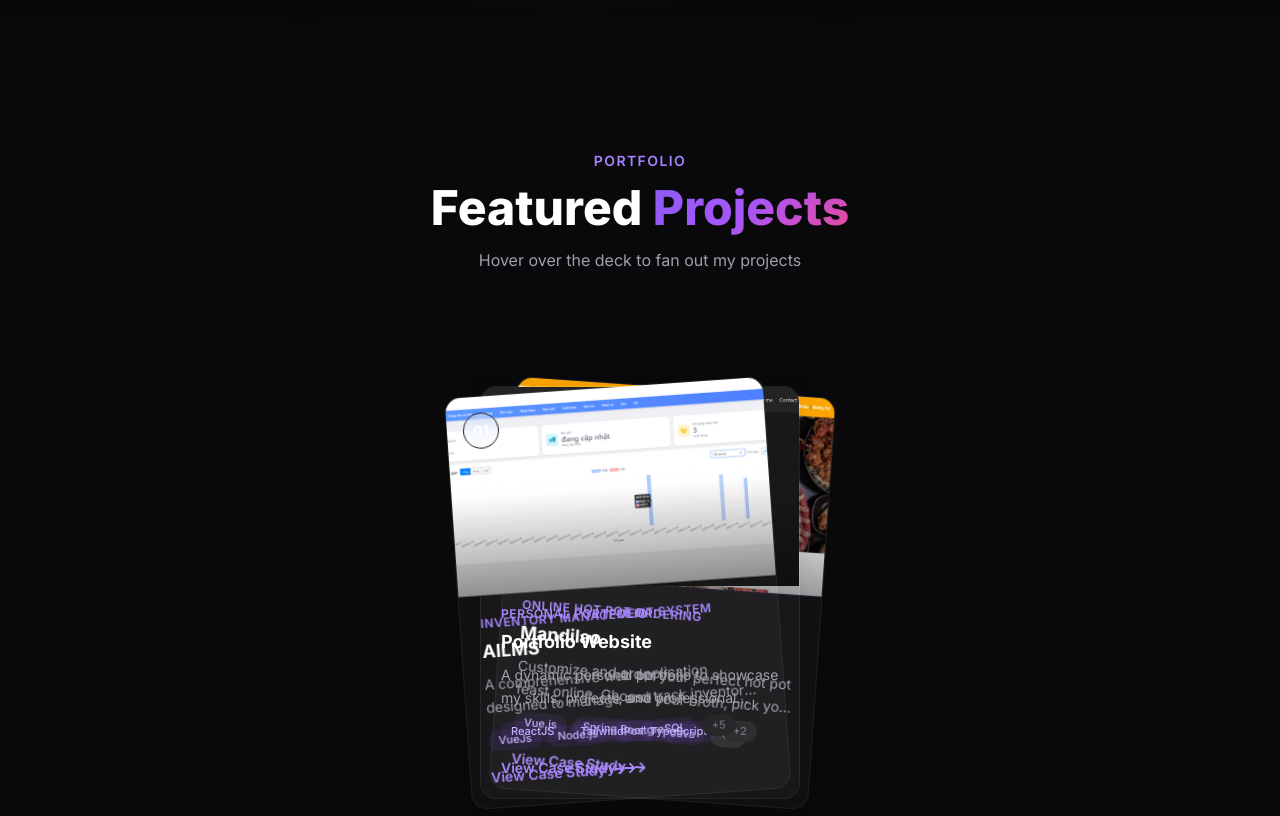
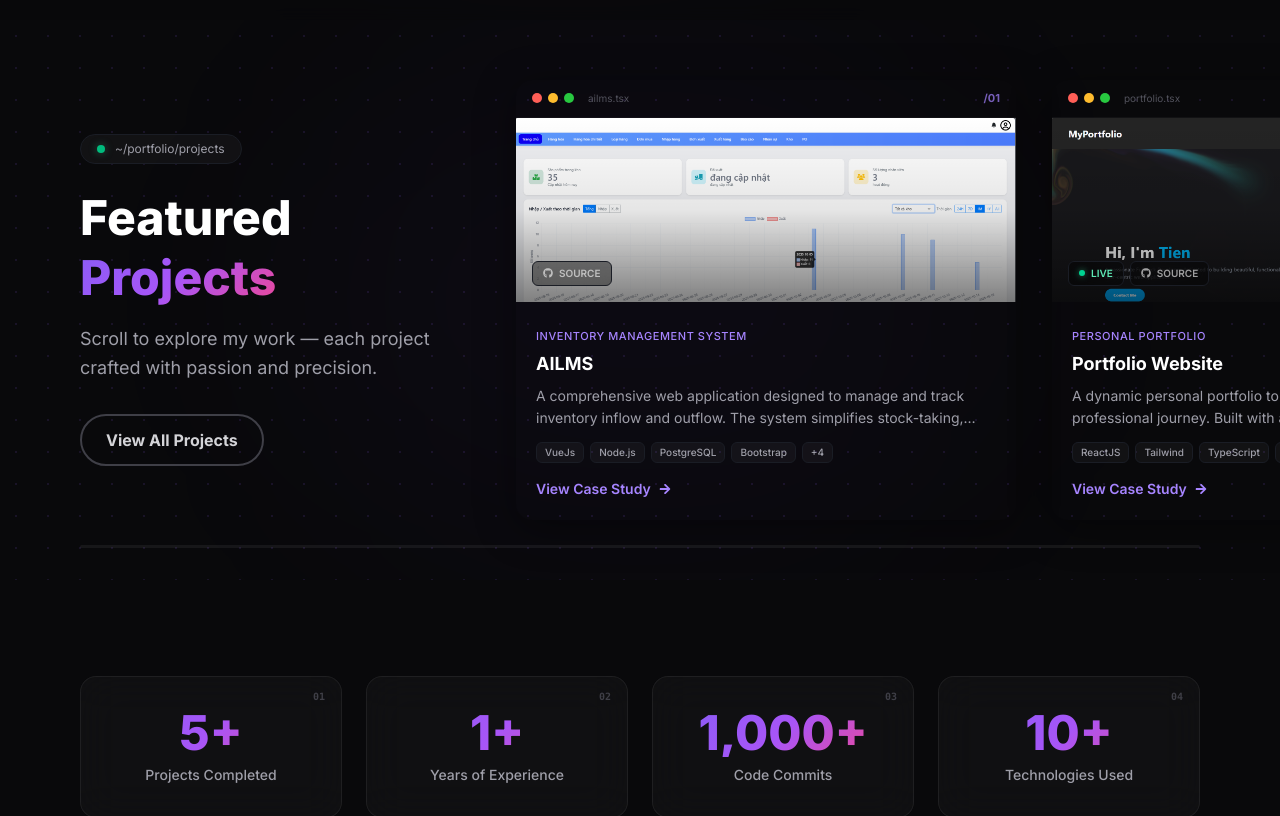
Before and after one commit to vippergod12/my-portfolio, a React (Vite) app: page / in a window 1280 px wide. Shown: the part 862-1678 px from the top of the page. Built offline with nearby package versions, Linux system fonts and the light colour scheme.

Commit message:
feat: feature projects

```diff
--- a/src/components/home/FeatureProjects.tsx
+++ b/src/components/home/FeatureProjects.tsx
@@ -1,151 +1,194 @@
-import React, { useState } from 'react';
-import { FaArrowRight } from 'react-icons/fa';
+import React, { useEffect, useRef } from 'react';
+import { FaArrowRight, FaGithub } from 'react-icons/fa';
 import { Link } from 'react-router-dom';
 import PROJECTS_DATA, { type ProjectData } from '../../data/projects';
 
-const CARD_W = 320;
+const LERP = 0.12;
 
-const ProjectCard: React.FC<{ project: ProjectData; index: number }> = ({ project, index }) => (
-  <div className="glass-card rounded-2xl overflow-hidden h-full flex flex-col select-none">
-    <div className="relative aspect-[16/10] overflow-hidden shrink-0">
+const ProjectCard: React.FC<{ project: ProjectData; index: number }> = ({
+  project,
+  index,
+}) => (
+  <div className="deck-card rounded-2xl overflow-hidden h-full flex flex-col shadow-[0_8px_40px_rgba(0,0,0,0.08)] dark:shadow-[0_8px_40px_rgba(0,0,0,0.4)] transition-shadow duration-500 group-hover:shadow-[0_16px_50px_rgba(139,92,246,0.12),0_8px_30px_rgba(0,0,0,0.1)] dark:group-hover:shadow-[0_16px_50px_rgba(139,92,246,0.2),0_8px_30px_rgba(0,0,0,0.5)]">
+    <div className="flex items-center gap-1.5 px-4 py-2.5 border-b border-zinc-200/30 dark:border-white/[0.04] shrink-0">
+      <span className="w-2.5 h-2.5 rounded-full bg-[#ff5f57]" />
+      <span className="w-2.5 h-2.5 rounded-full bg-[#febc2e]" />
+      <span className="w-2.5 h-2.5 rounded-full bg-[#28c840]" />
+      <span className="ml-2 font-code text-[10px] text-zinc-400 dark:text-zinc-600">
+        {project.slug}.tsx
+      </span>
+      <span className="ml-auto font-code text-[11px] font-bold text-violet-500/70 dark:text-violet-400/70">
+        /{String(index + 1).padStart(2, '0')}
+      </span>
+    </div>
+
+    <div className="relative aspect-[16/9] md:aspect-auto md:flex-1 md:min-h-0 overflow-hidden">
       <img
         src={project.imageUrl}
         alt={project.title}
-        className="w-full h-full object-cover object-top"
+        className="absolute inset-0 w-full h-full object-cover object-top transition-transform duration-700 group-hover:scale-[1.03]"
       />
-      <div className="absolute inset-0 bg-gradient-to-t from-black/40 via-transparent to-transparent" />
-      <span className="absolute top-4 left-4 inline-flex items-center justify-center w-9 h-9 rounded-full bg-white/15 backdrop-blur-md text-white font-display font-bold text-sm border border-white/20">
-        {String(index + 1).padStart(2, '0')}
+      <div className="absolute inset-0 bg-gradient-to-t from-black/50 via-black/10 to-transparent" />
+
+      <div className="absolute bottom-4 left-4 flex gap-1.5">
+        {project.liveUrl && (
+          <span className="flex items-center gap-1.5 text-[10px] font-code font-semibold uppercase text-emerald-300 bg-black/40 backdrop-blur-md px-2.5 py-1 rounded-md border border-white/10">
+            <span className="w-1.5 h-1.5 rounded-full bg-emerald-400 shadow-[0_0_6px_rgba(52,211,153,0.6)]" />
+            Live
           </span>
+        )}
+        {project.githubUrl && (
+          <span className="flex items-center gap-1.5 text-[10px] font-code font-semibold uppercase text-white/60 bg-black/40 backdrop-blur-md px-2.5 py-1 rounded-md border border-white/10">
+            <FaGithub className="text-[10px]" />
+            Source
+          </span>
+        )}
       </div>
-    <div className="p-5 flex flex-col flex-1">
-      <span className="text-xs font-semibold uppercase tracking-wider text-violet-600 dark:text-violet-400">
+    </div>
+
+    <div className="p-5 shrink-0">
+      <span className="font-code text-[11px] text-violet-500 dark:text-violet-400 font-medium tracking-wider uppercase">
         {project.subtitle}
       </span>
-      <h3 className="mt-1.5 text-lg font-display font-bold text-zinc-900 dark:text-white">
+      <h3 className="mt-1.5 text-lg font-display font-bold text-zinc-900 dark:text-white leading-snug group-hover:text-violet-600 dark:group-hover:text-violet-400 transition-colors duration-300">
         {project.title}
       </h3>
-      <p className="mt-2 text-sm text-zinc-600 dark:text-zinc-400 line-clamp-2 leading-relaxed flex-1">
+      <p className="mt-2 text-sm text-zinc-500 dark:text-zinc-400 leading-relaxed line-clamp-2">
         {project.description}
       </p>
       <div className="mt-3 flex flex-wrap gap-1.5">
-        {project.technologies.slice(0, 3).map((tag) => (
+        {project.technologies.slice(0, 4).map((tag) => (
           <span
             key={tag}
-            className="rounded-full bg-violet-50 dark:bg-violet-500/10 px-2.5 py-0.5 text-[11px] font-medium text-violet-700 dark:text-violet-300"
+            className="rounded-md bg-zinc-100/80 dark:bg-white/[0.04] px-2 py-0.5 text-[10px] font-code font-medium text-zinc-500 dark:text-zinc-400 border border-zinc-200/50 dark:border-white/[0.06]"
           >
             {tag}
           </span>
         ))}
-        {project.technologies.length > 3 && (
-          <span className="rounded-full bg-zinc-100 dark:bg-zinc-800 px-2.5 py-0.5 text-[11px] font-medium text-zinc-500">
-            +{project.technologies.length - 3}
+        {project.technologies.length > 4 && (
+          <span className="rounded-md bg-zinc-100/80 dark:bg-white/[0.04] px-2 py-0.5 text-[10px] font-code font-medium text-zinc-400 border border-zinc-200/50 dark:border-white/[0.06]">
+            +{project.technologies.length - 4}
           </span>
         )}
       </div>
-      <div className="mt-4 inline-flex items-center gap-2 text-sm font-semibold text-violet-600 dark:text-violet-400">
+      <div className="mt-4 inline-flex items-center gap-2 text-sm font-semibold text-violet-600 dark:text-violet-400 group-hover:gap-3 transition-all duration-300">
         View Case Study <FaArrowRight className="text-xs" />
       </div>
     </div>
   </div>
 );
 
+const DotGrid: React.FC = () => (
+  <>
+    <div
+      className="absolute inset-0 -z-10 opacity-[0.25] dark:opacity-[0.12]"
+      style={{
+        backgroundImage:
+          'radial-gradient(circle, currentColor 1px, transparent 1px)',
+        backgroundSize: '32px 32px',
+        color: '#8b5cf6',
+      }}
+    />
+    <div className="absolute top-1/2 left-1/2 -translate-x-1/2 -translate-y-1/2 w-[700px] h-[500px] bg-violet-500/[0.03] rounded-full blur-[120px] -z-10" />
+  </>
+);
+
 const FeaturedProjects: React.FC = () => {
-  const [deckHover, setDeckHover] = useState(false);
-  const [activeCard, setActiveCard] = useState<number | null>(null);
+  const containerRef = useRef<HTMLDivElement>(null);
+  const trackRef = useRef<HTMLDivElement>(null);
+  const progressRef = useRef<HTMLDivElement>(null);
 
-  const total = PROJECTS_DATA.length;
-  const mid = (total - 1) / 2;
+  useEffect(() => {
+    const container = containerRef.current;
+    const track = trackRef.current;
+    const bar = progressRef.current;
+    if (!container || !track) return;
 
-  const cardStyle = (i: number): React.CSSProperties => {
-    const d = i - mid;
-    const stagger = Math.abs(d) * 70;
+    let currentX = 0;
+    let targetX = 0;
+    let animating = false;
 
-    if (!deckHover) {
-      return {
-        transform: `translate3d(${d * 8}px, 0, 0) rotate(${d * 4}deg)`,
-        zIndex: total - i,
-        boxShadow: '0 4px 20px rgba(0,0,0,0.08)',
-        transitionDelay: `${(total - 1 - Math.abs(d)) * 50}ms`,
-      };
+    const getMax = () => Math.max(0, track.scrollWidth - container.clientWidth);
+
+    const animate = () => {
+      const diff = targetX - currentX;
+
+      if (Math.abs(diff) < 0.5) {
+        currentX = targetX;
+        animating = false;
+      } else {
+        currentX += diff * LERP;
+        requestAnimationFrame(animate);
       }
 
-    const active = activeCard === i;
-    const rot = d * 10;
-    const tx = d * 300;
-    const ty = Math.abs(d) * 22 + (active ? -30 : 0);
-    const s = active ? 1.06 : 1;
+      track.style.transform = `translate3d(${-currentX}px, 0, 0)`;
 
-    return {
-      transform: `translate3d(${tx}px, ${ty}px, 0) rotate(${rot}deg) scale(${s})`,
-      zIndex: active ? 50 : 10 + i,
-      opacity: activeCard !== null && !active ? 0.75 : 1,
-      boxShadow: active
-        ? '0 30px 60px rgba(139,92,246,0.18), 0 8px 24px rgba(0,0,0,0.12)'
-        : '0 12px 40px rgba(0,0,0,0.10)',
-      transitionDelay: `${stagger}ms`,
-    };
+      if (bar) {
+        const max = getMax();
+        bar.style.width = max > 0 ? `${(currentX / max) * 100}%` : '0%';
+      }
     };
 
+    const startAnimate = () => {
+      if (!animating) {
+        animating = true;
+        requestAnimationFrame(animate);
+      }
+    };
+
+    const onWheel = (e: WheelEvent) => {
+      const max = getMax();
+      if (max <= 0) return;
+
+      const delta =
+        Math.abs(e.deltaX) > Math.abs(e.deltaY) ? e.deltaX : e.deltaY;
+
+      if (targetX <= 1 && delta < 0) return;
+      if (targetX >= max - 1 && delta > 0) return;
+
+      e.preventDefault();
+      targetX = Math.max(0, Math.min(max, targetX + delta));
+      startAnimate();
+    };
+
+    container.addEventListener('wheel', onWheel, { passive: false });
+
+    return () => {
+      container.removeEventListener('wheel', onWheel);
+    };
+  }, []);
+
   return (
-    <section className="py-20 sm:py-32 relative overflow-hidden">
-      <div className="container mx-auto max-w-6xl px-4 sm:px-6 z-[71] relative">
-        <div className="text-center mb-16 sm:mb-20">
-          <span className="text-sm font-semibold uppercase tracking-widest text-violet-600 dark:text-violet-400">
-            Portfolio
+    <>
+      {/* Mobile: vertical card list */}
+      <section className="md:hidden py-14 relative">
+        <DotGrid />
+        <div className="container mx-auto px-4 relative">
+          <div className="text-center mb-8">
+            <div className="inline-flex items-center gap-2.5 rounded-full bg-zinc-100/80 dark:bg-white/[0.04] border border-zinc-200/60 dark:border-white/[0.06] px-4 py-1.5 mb-5">
+              <span className="w-2 h-2 rounded-full bg-emerald-500 shadow-[0_0_8px_rgba(52,211,153,0.4)]" />
+              <span className="font-code text-xs text-zinc-500 dark:text-zinc-400">
+                ~/portfolio/projects
               </span>
-          <h2 className="mt-3 font-display text-4xl sm:text-5xl font-extrabold text-zinc-900 dark:text-white">
+            </div>
+            <h2 className="font-display text-3xl font-extrabold text-zinc-900 dark:text-white">
               Featured <span className="gradient-text">Projects</span>
             </h2>
-          <p className="mx-auto mt-4 max-w-lg text-zinc-600 dark:text-zinc-400">
-            Hover over the deck to fan out my projects
-          </p>
           </div>
 
-        {/* Mobile: vertical list */}
-        <div className="flex flex-col gap-6 md:hidden">
-          {PROJECTS_DATA.map((project, i) => (
-            <Link key={project.id} to={`/products/${project.slug}`} className="block">
-              <ProjectCard project={project} index={i} />
-            </Link>
-          ))}
-        </div>
-
-        {/* Desktop: card deck */}
-        <div
-          className="hidden md:flex justify-center items-center relative"
-          style={{ height: 480, perspective: 1200 }}
-          onMouseEnter={() => setDeckHover(true)}
-          onMouseLeave={() => {
-            setDeckHover(false);
-            setActiveCard(null);
-          }}
-        >
+          <div className="flex flex-col gap-6">
             {PROJECTS_DATA.map((project, i) => (
               <Link
                 key={project.id}
                 to={`/products/${project.slug}`}
-              className="absolute block"
-              style={{
-                width: CARD_W,
-                transformOrigin: 'bottom center',
-                willChange: 'transform, opacity, box-shadow',
-                transition: [
-                  'transform 0.7s cubic-bezier(0.22, 1, 0.36, 1)',
-                  'opacity 0.5s ease',
-                  'box-shadow 0.5s ease',
-                ].join(', '),
-                ...cardStyle(i),
-              }}
-              onMouseEnter={() => setActiveCard(i)}
-              onMouseLeave={() => setActiveCard(null)}
+                className="block group"
               >
                 <ProjectCard project={project} index={i} />
               </Link>
             ))}
           </div>
 
-        <div className="mt-12 text-center">
+          <div className="mt-8 text-center">
             <Link
               to="/products"
               className="inline-flex items-center gap-2 rounded-full border-2 border-zinc-200 dark:border-zinc-700 px-8 py-3.5 font-bold text-zinc-700 dark:text-zinc-300 transition-all duration-300 hover:border-violet-500 hover:text-violet-600 dark:hover:border-violet-400 dark:hover:text-violet-400"
@@ -155,6 +198,69 @@ const FeaturedProjects: React.FC = () => {
           </div>
         </div>
       </section>
+
+      {/* Desktop: horizontal scroll only when cursor is inside */}
+      <section
+        ref={containerRef}
+        className="hidden md:block relative h-[70vh] overflow-hidden"
+      >
+        <DotGrid />
+
+        <div className="h-full flex items-center">
+          <div
+            ref={trackRef}
+            className="flex items-center gap-7 lg:gap-9 pl-10 lg:pl-20 will-change-transform"
+            style={{ paddingRight: '28vw' }}
+          >
+            {/* Intro panel */}
+            <div className="flex-shrink-0 w-[340px] lg:w-[400px] flex flex-col justify-center">
+              <div className="inline-flex items-center gap-2.5 rounded-full bg-zinc-100/80 dark:bg-white/[0.04] border border-zinc-200/60 dark:border-white/[0.06] px-4 py-1.5 mb-6 w-fit">
+                <span className="w-2 h-2 rounded-full bg-emerald-500 shadow-[0_0_8px_rgba(52,211,153,0.4)]" />
+                <span className="font-code text-xs text-zinc-500 dark:text-zinc-400">
+                  ~/portfolio/projects
+                </span>
+              </div>
+              <h2 className="font-display text-4xl lg:text-5xl font-extrabold text-zinc-900 dark:text-white leading-tight">
+                Featured
+                <br />
+                <span className="gradient-text">Projects</span>
+              </h2>
+              <p className="mt-4 text-zinc-500 dark:text-zinc-400 text-base lg:text-lg leading-relaxed">
+                Scroll to explore my work — each project crafted with passion
+                and precision.
+              </p>
+              <Link
+                to="/products"
+                className="mt-8 inline-flex items-center gap-2 rounded-full border-2 border-zinc-200 dark:border-zinc-700 px-6 py-3 font-bold text-zinc-700 dark:text-zinc-300 transition-all duration-300 hover:border-violet-500 hover:text-violet-600 dark:hover:border-violet-400 dark:hover:text-violet-400 w-fit"
+              >
+                View All Projects
+              </Link>
+            </div>
+
+            {/* Project cards */}
+            {PROJECTS_DATA.map((project, i) => (
+              <Link
+                key={project.id}
+                to={`/products/${project.slug}`}
+                className="flex-shrink-0 w-[440px] lg:w-[500px] block group"
+                style={{ height: '55vh' }}
+              >
+                <ProjectCard project={project} index={i} />
+              </Link>
+            ))}
+          </div>
+        </div>
+
+        {/* Progress bar */}
+        <div className="absolute bottom-8 left-10 right-10 lg:left-20 lg:right-20 h-[3px] rounded-full bg-zinc-200/50 dark:bg-white/[0.06] overflow-hidden">
+          <div
+            ref={progressRef}
+            className="h-full rounded-full bg-gradient-to-r from-violet-500 to-pink-500"
+            style={{ width: '0%' }}
+          />
+        </div>
+      </section>
+    </>
   );
 };
 
```
Lines whose indentation alone changed are shown as unchanged.
